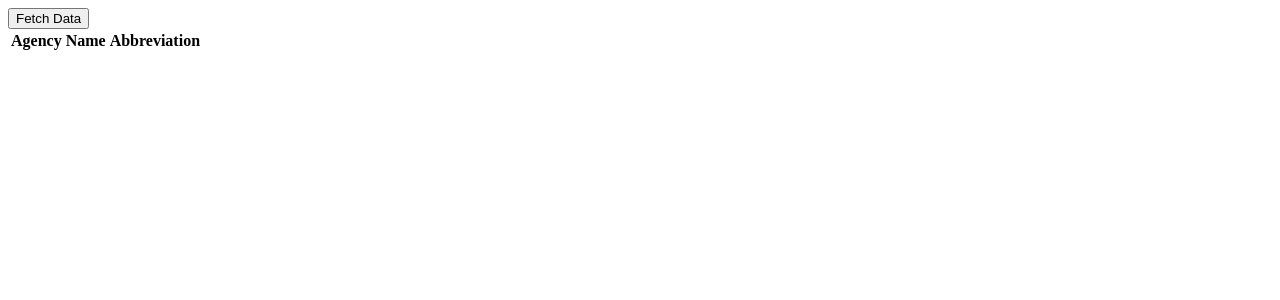
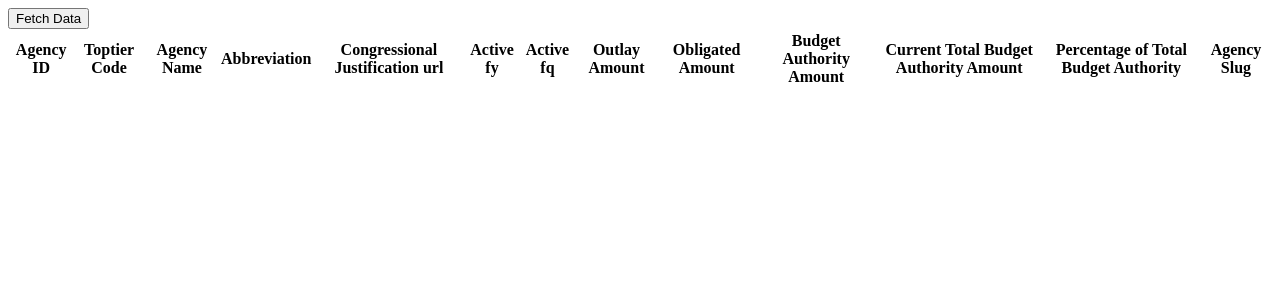
Before and after one commit to KaCeeUnruh/USASpending-API, a Flask app: page / in a window 1280 px wide. Shown: the top 300 px of the page. Run offline with Flask 2, Linux system fonts and the light colour scheme; lists and menus that the app fills with data are empty; some libraries are stand-ins or nearby versions.

Commit message:
Make Table interactive

```diff
--- a/templates/index.html
+++ b/templates/index.html
@@ -7,17 +7,26 @@
     <link rel="stylesheet" href="https://cdn.datatables.net/1.11.4/css/jquery.dataTables.min.css">
     <script src="https://code.jquery.com/jquery-3.6.0.min.js"></script>
     <script src="https://cdn.datatables.net/1.11.4/js/jquery.dataTables.min.js"></script>
-    <title>Fetch Data</title>
+    <title>USA Spending Data</title>
 </head>
 <body>
 <button id="fetchBtn">Fetch Data</button>
 <table id="dataTable" class="display">
     <thead>
         <tr>
-            <!-- Define headers based on the keys in the API response -->
+            <th>Agency ID</th>
+            <th>Toptier Code</th>
             <th>Agency Name</th>
             <th>Abbreviation</th>
-            <!-- Add more headers if needed -->
+            <th>Congressional Justification url</th>
+            <th>Active fy</th>
+            <th>Active fq</th>
+            <th>Outlay Amount</th>
+            <th>Obligated Amount</th>
+            <th>Budget Authority Amount</th>
+            <th>Current Total Budget Authority Amount</th>
+            <th>Percentage of Total Budget Authority</th>
+            <th>Agency Slug</th>
         </tr>
     </thead>
     <tbody>
@@ -30,9 +39,19 @@
             $('#dataTable').DataTable({
                 data: data,
                 columns: [
+                    { data: 'agency_id'},
+                    { data: 'toptier_code'}
                     { data: 'agency_name' },
-                    { data: 'abbreviation' }
-                    // Add more columns if needed
+                    { data: 'abbreviation' },
+                    { data: 'congressional_justification_url'},
+                    { data: 'active_fy'},
+                    { data: 'active_fq'}
+                    { data: 'outlay_amount' },
+                    { data: 'obligated_amount' },
+                    { data: 'budget_authority_amount'},
+                    { data: 'current_total_budget_authority_amount' },
+                    { data: 'percentage_of_total_budget_authority' },
+                    { data: 'agency_slug'}
                 ]
             });
         });
```
